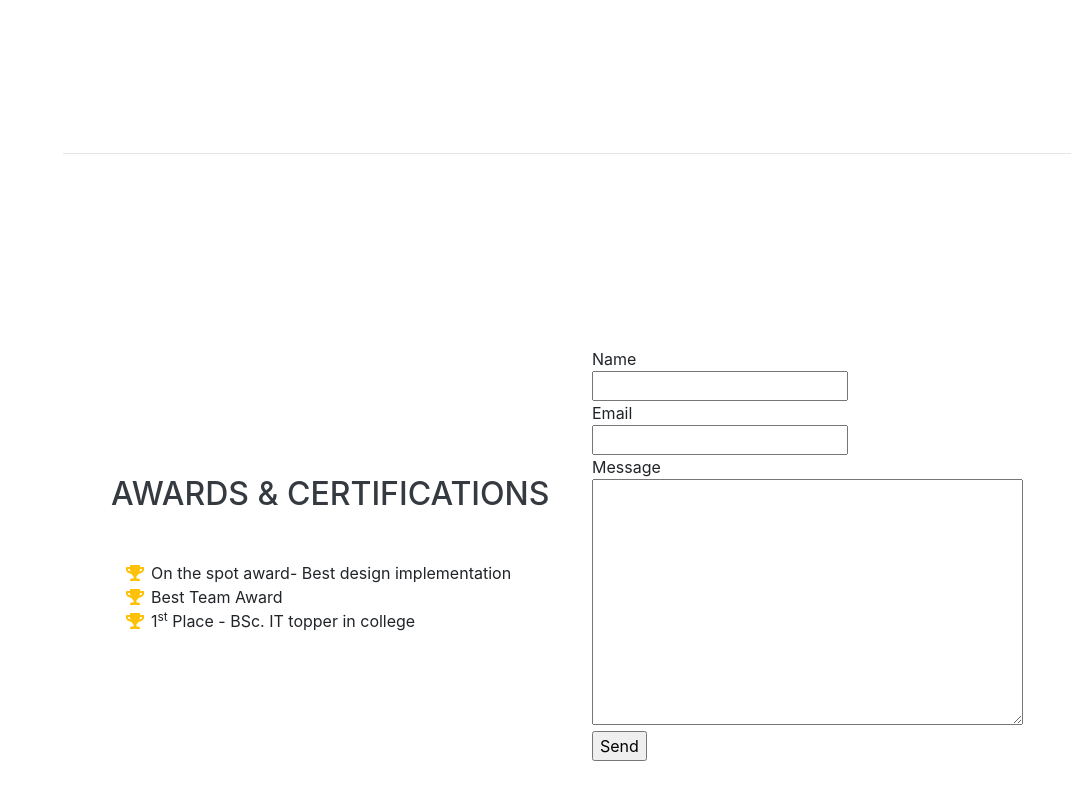
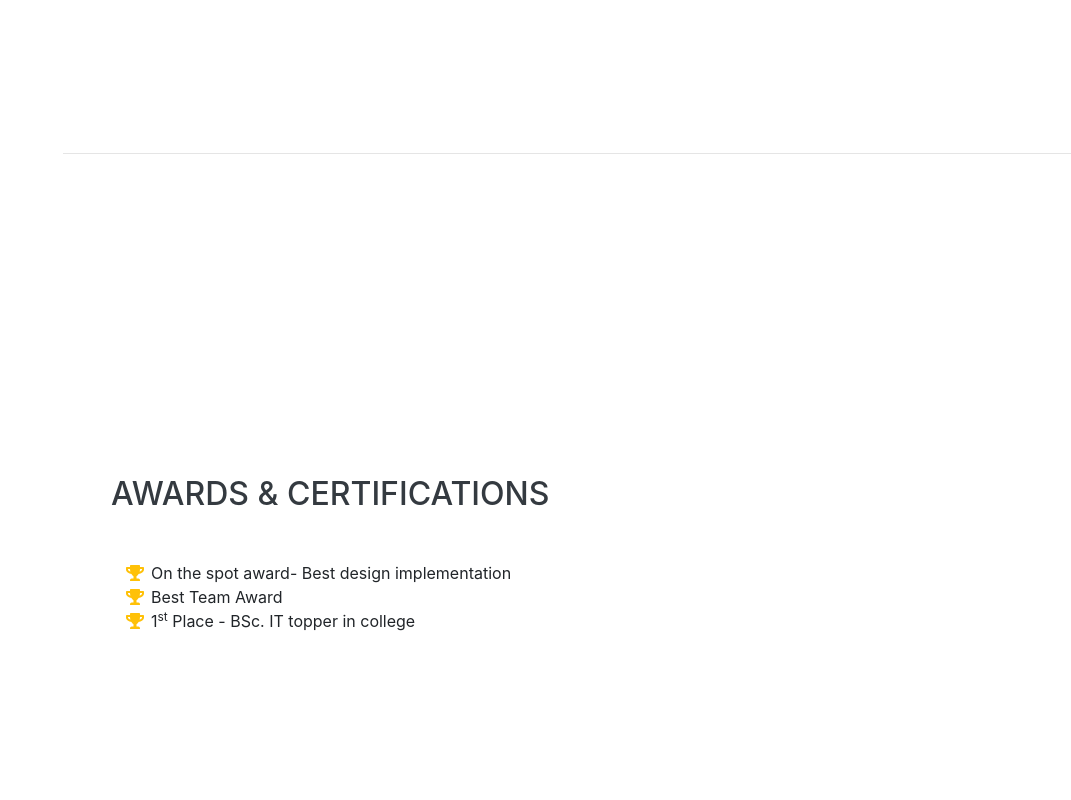
Before and after one commit to datta934/profile, a website with bundled scripts: page index.html in a window 1280 px wide. Shown: the part 3851-4651 px from the top of the page, without its empty margins (209-1280 px from the left). Built offline with nearby package versions, Linux system fonts and the light colour scheme; a web font is replaced by a local one.

Commit message:
reversed changes

```diff
--- a/index.html
+++ b/index.html
@@ -245,31 +245,6 @@
 
         </ul>
       </div>
-
-      <form method="post" action="https://mauaadatta.github.io/profile/" accept-charset="ISO-8859-1" onsubmit="var originalCharset = document.charset;
-document.charset = 'ISO-8859-1';
-window.onbeforeunload = function () {document.charset=originalCharset;};">
-        Name
-        <br />
-        <input name="realname" />
-        <br />
-        Email
-        <br />
-        <input name="email" />
-        <br />
-        Message
-        <br />
-        <textarea cols="40" rows="10" name="Message"></textarea>
-        <br />
-        <input type="submit" value="Send" />
-        <input type="hidden" name="recipient" value="mauaa.datta@gmail.com" />
-        <input type="hidden" name="subject" value="Subject" />
-        <input type="hidden" name="redirect" value="https://mauaadatta.github.io/profile/" />
-        <input type="hidden" name="missing_fields_redirect" value="https://mauaadatta.github.io/profile/" />
-        <input type="hidden" name="required" value="realname,email,Message" />
-      </form>
-    </section>
-
   </div>
 
   <!-- Bootstrap core JavaScript -->
```
